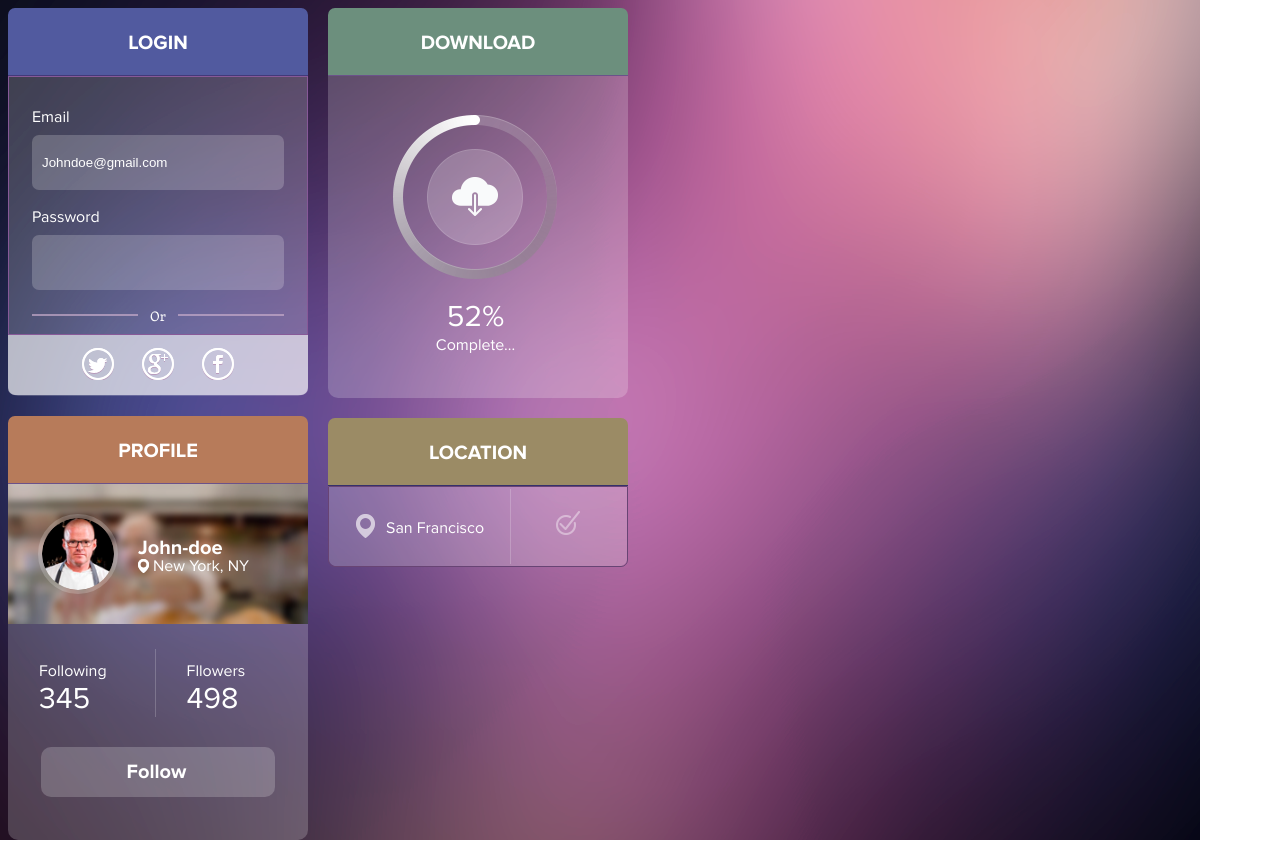
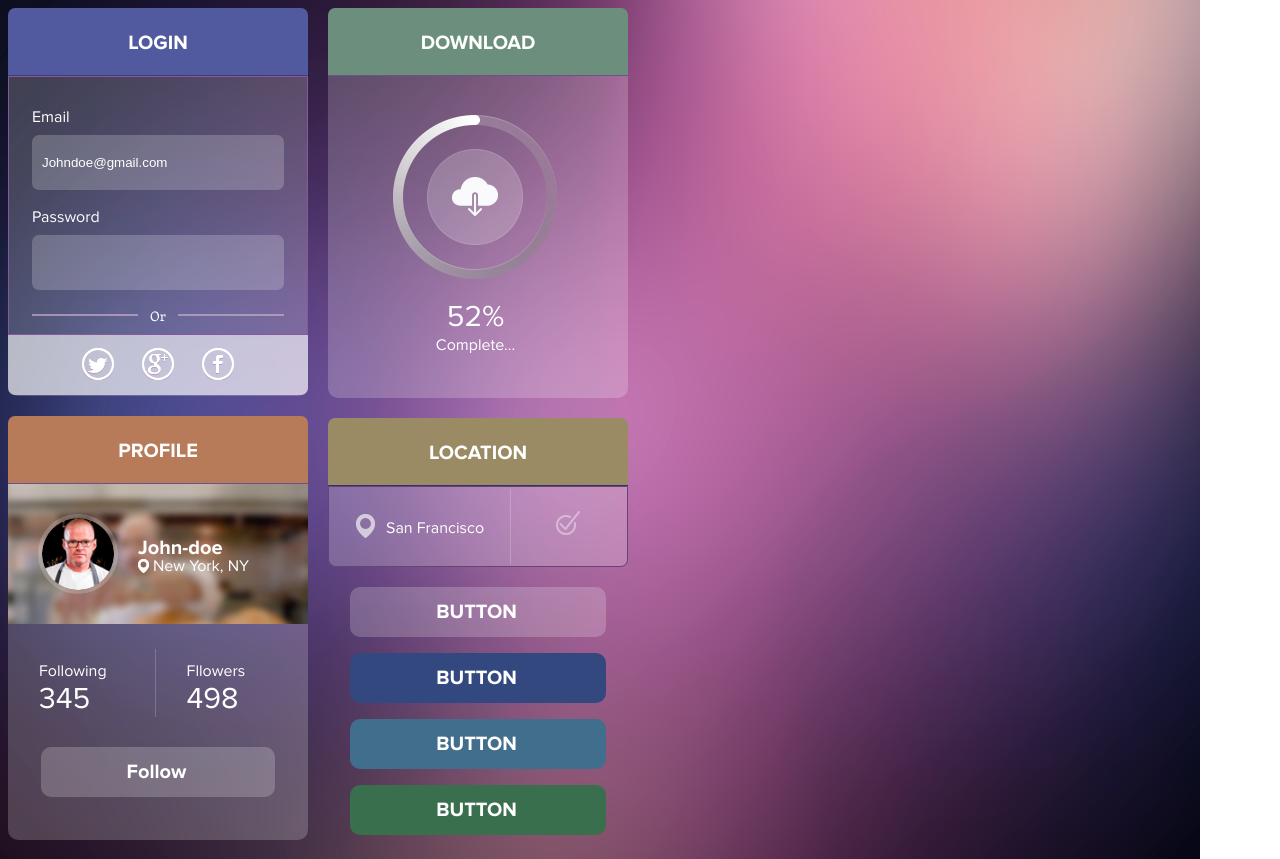
Before and after one commit to AndreyTrots/Homewokr14-scss-gulp-UI-kit-, a website: page index.html in a window 1280 px wide. Drawn offline with Linux system fonts and the light colour scheme; files whose address does not match are found by name; a web font is replaced by a local one.

Commit message:
FullVersion

```diff
--- a/index.html
+++ b/index.html
@@ -9,6 +9,7 @@
 
 </head>
 <body>
+	<div class="flex">
 	<div class="first-block">
 	<div class="login-container">
 		<div class="login-header">LOGIN</div>
@@ -78,5 +79,14 @@
 			</div>
 		</div>
 	</div>
+
+		<div class="button">
+			<a href="#" class="btn2">BUTTON</a>
+			<p><a href="#" class="btn3">BUTTON</a></p>
+			<p><a href="#" class="btn4">BUTTON</a></p>
+			<p><a href="#" class="btn5">BUTTON</a></p>
+		</div>
+
+	</div>
 	</div>
 </html>
--- a/scss/main.scss
+++ b/scss/main.scss
@@ -1,12 +1,4 @@
 @import 'include-media.scss';
-$column-bg: #ff0;
-@mixin clearfix{
-	&:after{
-		content:'';
-		clear: both;
-		display: block;
-	}
-}
 *{
 	box-sizing: border-box;
 }
@@ -14,29 +6,14 @@ body{
 	background: url(../../images/bg.png) no-repeat;
 }
 
-.container{
-	background: $column-bg;
-	width: 900px;
-	margin: auto;
-	padding-bottom: 20px;
-	@include clearfix;
-	.col{
-		background: $column-bg;
-		width: 900px;
-		float: left;
-	}
-	p {
-		font-size: 40px;
-		color: green;
-	}
-}
-
-
-
-
 $color-white: #fff;
 @mixin colorheader {
 		color: $color-white;
+}
+.flex {
+	display: flex;
+ 	flex-flow: row wrap;
+ 	justify-content: flex-start;
 }
 .first-block {
 	float: left;
@@ -117,7 +94,6 @@ $color-white: #fff;
 	  	font-size: 20px;
 	  	border-bottom-right-radius: 7px;
 	  	border-bottom-left-radius: 7px;
-
 	 }
 .social {
 	display: flex;
@@ -172,17 +148,13 @@ $color-white: #fff;
 			border-radius: 50%;
 			border: 4px solid rgba(255, 255, 255, 0.2);
 			margin-right: 15px;
-
-
 		}
 	}
 	.profile-data {
 		position: relative;
-
 		span img {
 			border-radius: 50%;
 			width: 100%;
-
 		}
 		p {
 		display: block;
@@ -216,7 +188,6 @@ em {
 	overflow: hidden;
 	margin-top: 25px;
 	margin-bottom: 30px;
-
  .following {
 	float: left;
 	border-right: 1px solid rgba(255, 255, 255, 0.2);
@@ -251,16 +222,9 @@ em {
 	display: inline-block;
 	border-radius: 10px;
 	text-decoration: none;
-
-
 }
 .btn1 {
 	@include but(rgba(255, 255, 255, 0.2), white);
-}
-
-.two-block {
-	float: left;
-
 }
 
 .download-container {
@@ -269,7 +233,6 @@ em {
 	background: rgba(255, 255, 255, 0.2);
 	border-radius: 10px;
 	margin-bottom: 20px;
-
 		.download-header {
 		  	@include colorheader;
 		  	background: #6c8f7d;
@@ -302,16 +265,13 @@ em {
 			margin: 0;
 			@include colorheader;
 			}
-
 }
 
 .location-container {
 	width: 300px;
-
 	background: rgba(255, 255, 255, 0.2);
 	border-radius: 10px;
 	margin-bottom: 20px;
-
 		.location-header {
 		  	@include colorheader;
 		  	background: #9b8b65;
@@ -331,7 +291,6 @@ em {
 	border: 1px solid #684474;
 	border-bottom-right-radius: 7px;
 	border-bottom-left-radius: 7px;
-
 	  .location-city {
    	height: 75px;
    	flex-grow: 2;
@@ -346,7 +305,6 @@ em {
 			position: absolute;
 			top: 25px;
 			left: 25px;
-
 			}
    p {
    position: absolute;
@@ -367,5 +325,16 @@ em {
 			margin: auto;
 			margin-top: 22px;
 			}
-
 	}
+.btn2 {
+	@include but(rgba(255, 255, 255, 0.2), white);
+}
+.btn3 {
+	@include but(#32487f, white);
+}
+.btn4 {
+	@include but(#416e8d, white);
+}
+.btn5 {
+	@include but(#3a6f4e, white);
+}
```
Also changed, not shown: css/main.css, css/min/main.css, css/minified/all.min.css. Lines whose indentation alone changed are shown as unchanged.
